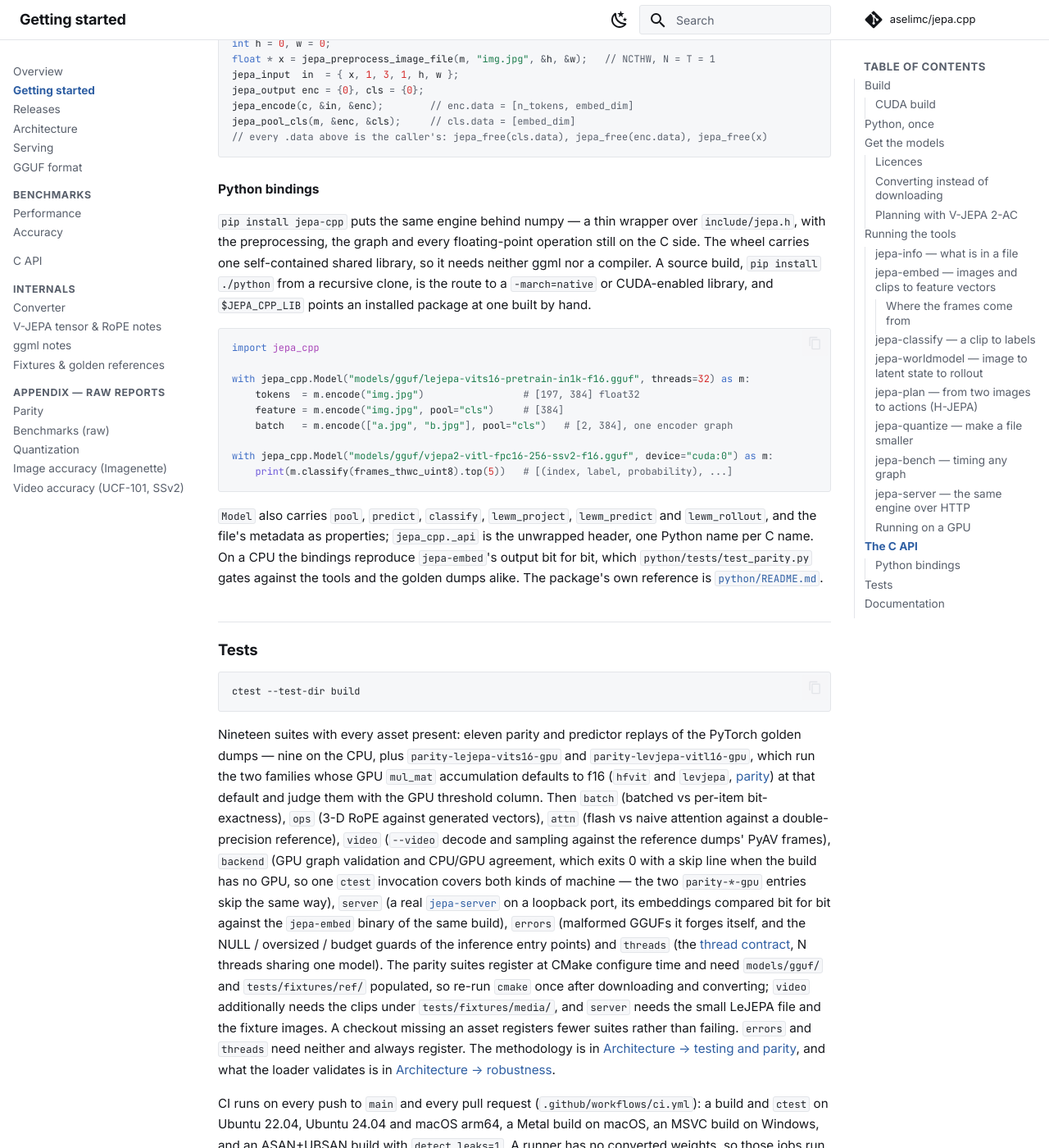
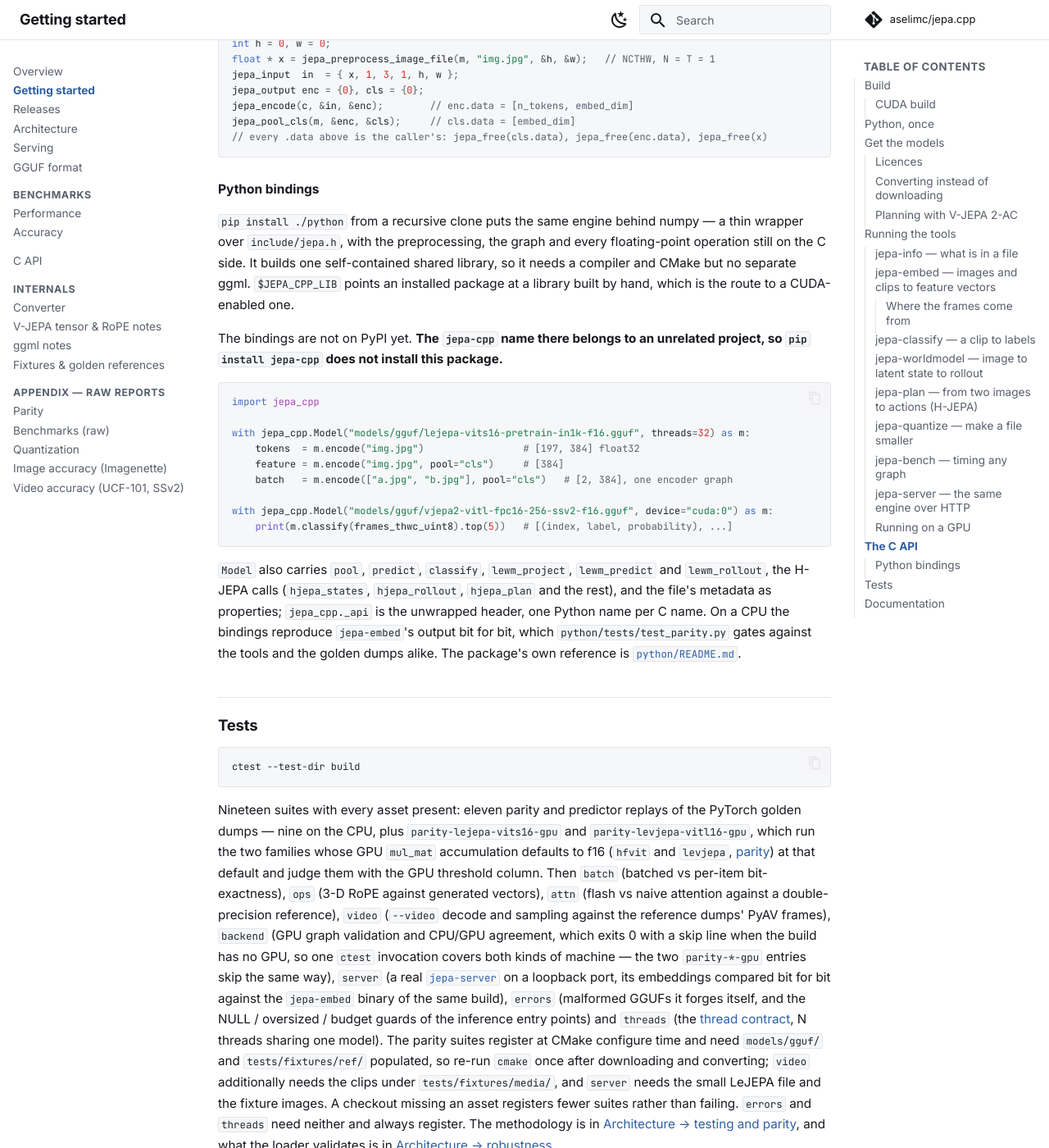
Before and after one commit to aselimc/jepa.cpp, an MkDocs documentation site: the page built from docs/getting-started.md, in a window 1280 px wide and 1400 px high, scrolled down 9703 px. Shown: the whole window at 82% size. Built offline with MkDocs 1.6.1 and Material for MkDocs 9.7.7, drawn with Linux system fonts in a browser that asks for light colours; comment, search, counter and statistics services are not loaded; some of the changed text lies outside the part shown.

Commit message:
Fix the install instructions and put jepa-plan in the release archive
pip install jepa-cpp does not install this project: the bindings are not on PyPI and the name
belongs to someone else. The docs now say pip install ./python and warn about the name.
jepa-plan was missing from the packaging list, so a release would have shipped without it.

````diff
--- a/docs/getting-started.md
+++ b/docs/getting-started.md
@@ -417,11 +417,14 @@ jepa_pool_cls(m, &enc, &cls);     // cls.data = [embed_dim]
 
 ### Python bindings
 
-`pip install jepa-cpp` puts the same engine behind numpy — a thin wrapper over `include/jepa.h`,
-with the preprocessing, the graph and every floating-point operation still on the C side. The wheel
-carries one self-contained shared library, so it needs neither ggml nor a compiler. A source build,
-`pip install ./python` from a recursive clone, is the route to a `-march=native` or CUDA-enabled
-library, and `$JEPA_CPP_LIB` points an installed package at one built by hand.
+`pip install ./python` from a recursive clone puts the same engine behind numpy — a thin wrapper
+over `include/jepa.h`, with the preprocessing, the graph and every floating-point operation still on
+the C side. It builds one self-contained shared library, so it needs a compiler and CMake but no
+separate ggml. `$JEPA_CPP_LIB` points an installed package at a library built by hand, which is the
+route to a CUDA-enabled one.
+
+The bindings are not on PyPI yet. **The `jepa-cpp` name there belongs to an unrelated project, so
+`pip install jepa-cpp` does not install this package.**
 
 ```python
 import jepa_cpp
@@ -436,7 +439,8 @@ with jepa_cpp.Model("models/gguf/vjepa2-vitl-fpc16-256-ssv2-f16.gguf", device="c
 ```
 
 `Model` also carries `pool`, `predict`, `classify`, `lewm_project`, `lewm_predict` and
-`lewm_rollout`, and the file's metadata as properties; `jepa_cpp._api` is the unwrapped header, one
+`lewm_rollout`, the H-JEPA calls (`hjepa_states`, `hjepa_rollout`, `hjepa_plan` and the rest), and
+the file's metadata as properties; `jepa_cpp._api` is the unwrapped header, one
 Python name per C name. On a CPU the bindings reproduce `jepa-embed`'s output bit for bit, which
 `python/tests/test_parity.py` gates against the tools and the golden dumps alike. The package's own
 reference is [`python/README.md`](https://github.com/aselimc/jepa.cpp/blob/main/python/README.md).
@@ -477,6 +481,8 @@ LeJEPA and LeWorldModel GGUFs and their reference dumps from the Hugging Face hu
 `parity-*`, `predictor-lewm`, `batch` and `backend` suites on top; while those files are unpublished
 it says so and stops. The same workflow gates the generated documentation — `gen_api_md.py --check`,
 both figure scripts, `render_accuracy_md.py --check`, `mkdocs build --strict` and `shellcheck`.
+A `python` job builds the bindings from source and runs their tests, which is what catches a header
+entry point nobody has bound; the tests that need weights skip there.
 
 The CUDA build is not in CI, because GitHub-hosted runners have no NVIDIA device: `-DJEPA_CUDA=ON`
 and the `backend` suite on a GPU stay a developer-machine check. `docs/benchmarks.md` has no CI gate
````
Also changed, not shown: CHANGELOG.md (+11 -0 lines), README.md (+3 -2 lines), docs/index.md (+5 -5 lines), docs/releases.md (+3 -3 lines), docs/serving.md (+2 -1 lines), python/README.md (+21 -14 lines), 1 other file.
